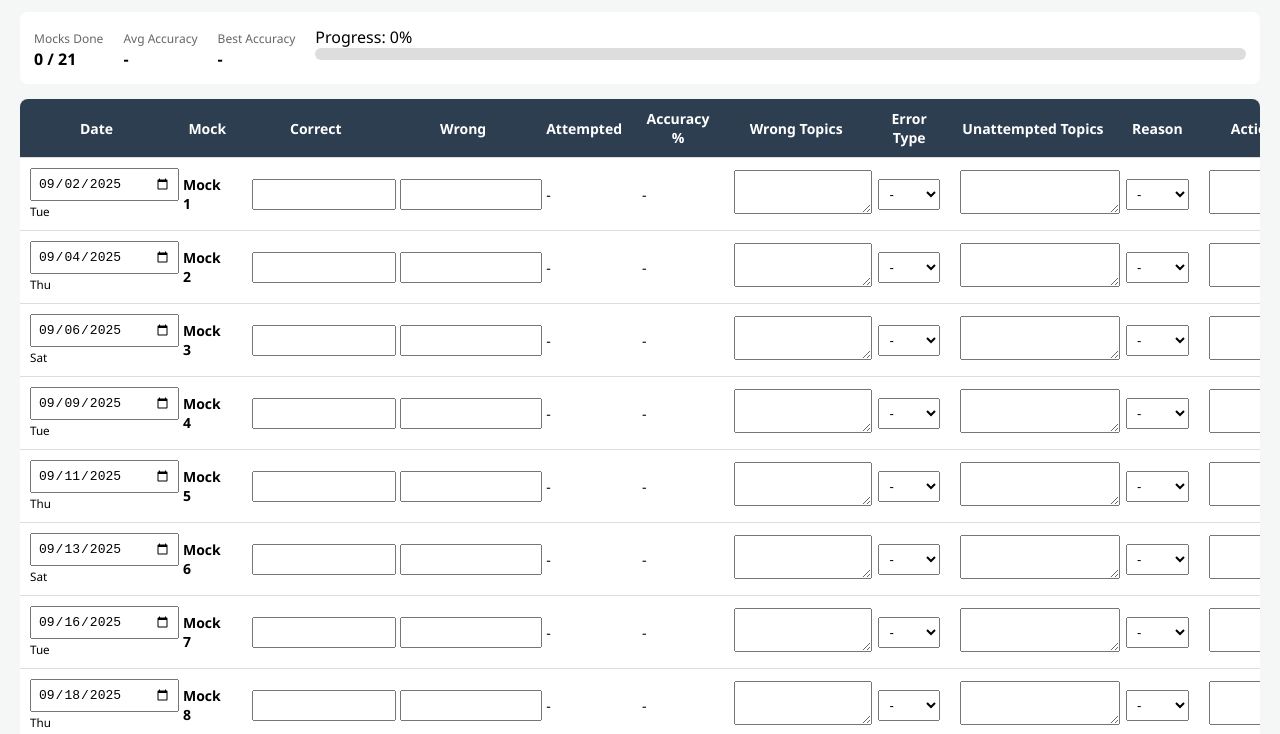
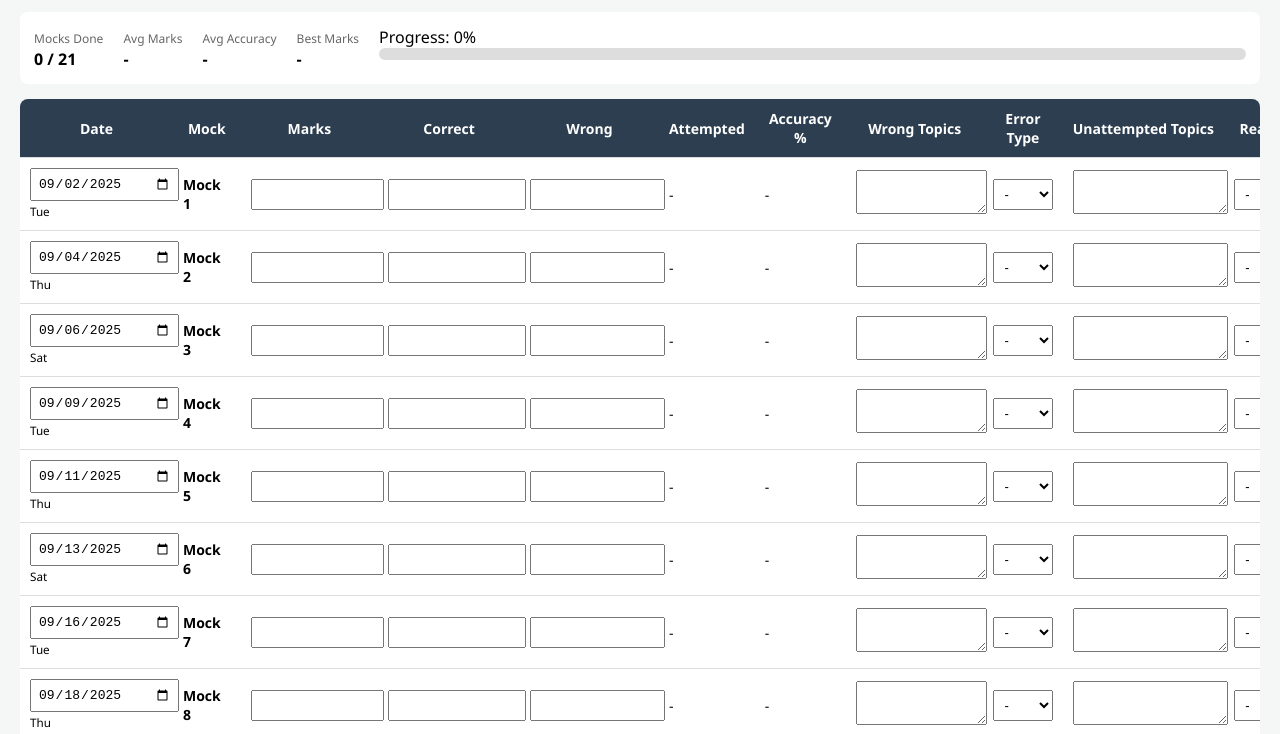
Before and after one commit to starkCK/GatePrepTracker, a plain HTML site: page index.html in a window 1280 px wide. Shown: the part 66-800 px from the top of the page. Drawn offline with Linux system fonts and the light colour scheme.

Commit message:
Update index.html

```diff
--- a/index.html
+++ b/index.html
@@ -89,7 +89,7 @@ button {
 
 table {
     width: 100%;
-    min-width: 1400px;
+    min-width: 1500px;
     border-collapse: collapse;
 }
 
@@ -138,12 +138,16 @@ textarea { resize: vertical; }
         <div id="doneMetric">0 / 0</div>
     </div>
     <div class="metric">
+        <span>Avg Marks</span>
+        <div id="avgMarks">-</div>
+    </div>
+    <div class="metric">
         <span>Avg Accuracy</span>
         <div id="avgAccuracy">-</div>
     </div>
     <div class="metric">
-        <span>Best Accuracy</span>
-        <div id="bestAccuracy">-</div>
+        <span>Best Marks</span>
+        <div id="bestMarks">-</div>
     </div>
     <div class="progress">
         <span id="progressLabel">Progress: 0%</span>
@@ -159,6 +163,7 @@ textarea { resize: vertical; }
 <tr>
 <th>Date</th>
 <th>Mock</th>
+<th>Marks</th>
 <th>Correct</th>
 <th>Wrong</th>
 <th>Attempted</th>
@@ -176,7 +181,7 @@ textarea { resize: vertical; }
 </div>
 
 <script>
-const STORAGE_KEY = "gate_mock_tracker_accuracy_v1";
+const STORAGE_KEY = "gate_mock_tracker_final_v1";
 const TOTAL_MOCKS = 21;
 const START_DATE = new Date(2025, 8, 1); // Sept 1, 2025
 
@@ -206,6 +211,7 @@ function generateSchedule() {
                 date: date.toISOString().split('T')[0],
                 day: date.toLocaleDateString('en-US', { weekday: 'short' }),
                 mock: `Mock ${count}`,
+                marks: "",
                 correct: "",
                 wrong: "",
                 attempted: "",
@@ -226,7 +232,7 @@ function generateSchedule() {
 
 function persist() {
     localStorage.setItem(STORAGE_KEY, JSON.stringify({
-        version: 3,
+        version: 4,
         data: tableData
     }));
 }
@@ -251,6 +257,7 @@ function render() {
 <br><small>${r.day}</small>
 </td>
 <td><b>${r.mock}</b></td>
+<td><input type="number" value="${r.marks}" onchange="update(${i},'marks',this.value)"></td>
 <td><input type="number" min="0" value="${r.correct}" onchange="update(${i},'correct',this.value)"></td>
 <td><input type="number" min="0" value="${r.wrong}" onchange="update(${i},'wrong',this.value)"></td>
 <td>${r.attempted || "-"}</td>
@@ -325,13 +332,17 @@ function getAverageAccuracy() {
 function updateSummary() {
     const total = tableData.length;
     const done = tableData.filter(r => r.status === "Done").length;
-    const accs = tableData.map(r => parseFloat(r.accuracy)).filter(v => !isNaN(v));
+
+    const marksArr = tableData.map(r => parseFloat(r.marks)).filter(v => !isNaN(v));
+    const accArr = tableData.map(r => parseFloat(r.accuracy)).filter(v => !isNaN(v));
 
     document.getElementById("doneMetric").innerText = `${done} / ${total}`;
+    document.getElementById("avgMarks").innerText =
+        marksArr.length ? (marksArr.reduce((a,b)=>a+b,0)/marksArr.length).toFixed(1) : "-";
+    document.getElementById("bestMarks").innerText =
+        marksArr.length ? Math.max(...marksArr) : "-";
     document.getElementById("avgAccuracy").innerText =
-        accs.length ? (accs.reduce((a,b)=>a+b,0)/accs.length).toFixed(1)+"%" : "-";
-    document.getElementById("bestAccuracy").innerText =
-        accs.length ? Math.max(...accs).toFixed(1)+"%" : "-";
+        accArr.length ? (accArr.reduce((a,b)=>a+b,0)/accArr.length).toFixed(1)+"%" : "-";
 
     const p = Math.round((done/total)*100);
     document.getElementById("progressLabel").innerText = `Progress: ${p}%`;
@@ -340,9 +351,9 @@ function updateSummary() {
 
 /* ---------- CSV ---------- */
 function downloadCSV() {
-    let csv = "Date,Mock,Correct,Wrong,Attempted,Accuracy,Status\n";
+    let csv = "Date,Mock,Marks,Correct,Wrong,Attempted,Accuracy,Status\n";
     tableData.forEach(r => {
-        csv += `${r.date},${r.mock},${r.correct},${r.wrong},${r.attempted},${r.accuracy},${r.status}\n`;
+        csv += `${r.date},${r.mock},${r.marks},${r.correct},${r.wrong},${r.attempted},${r.accuracy},${r.status}\n`;
     });
     const a = document.createElement("a");
     a.href = encodeURI("data:text/csv;charset=utf-8," + csv);
```
